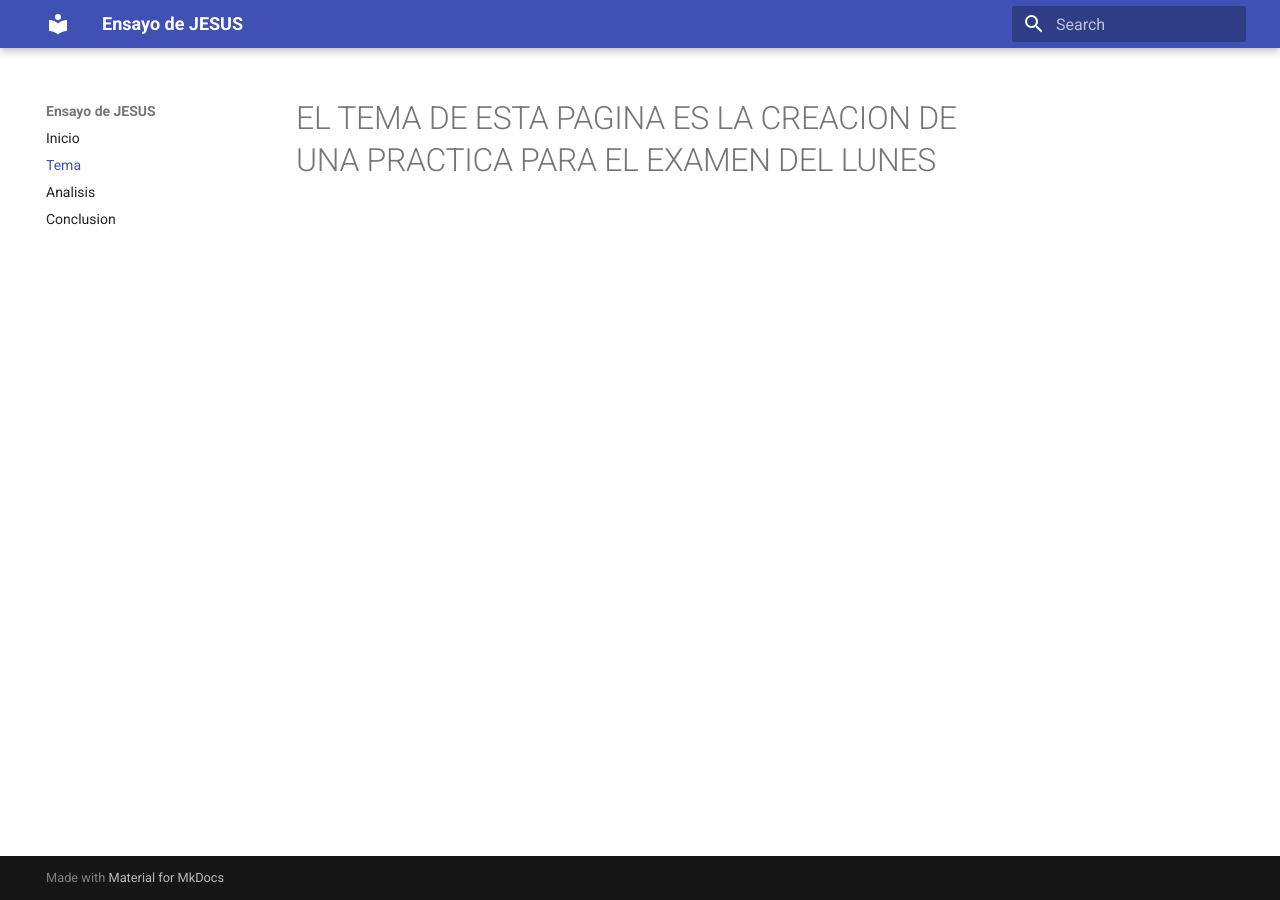
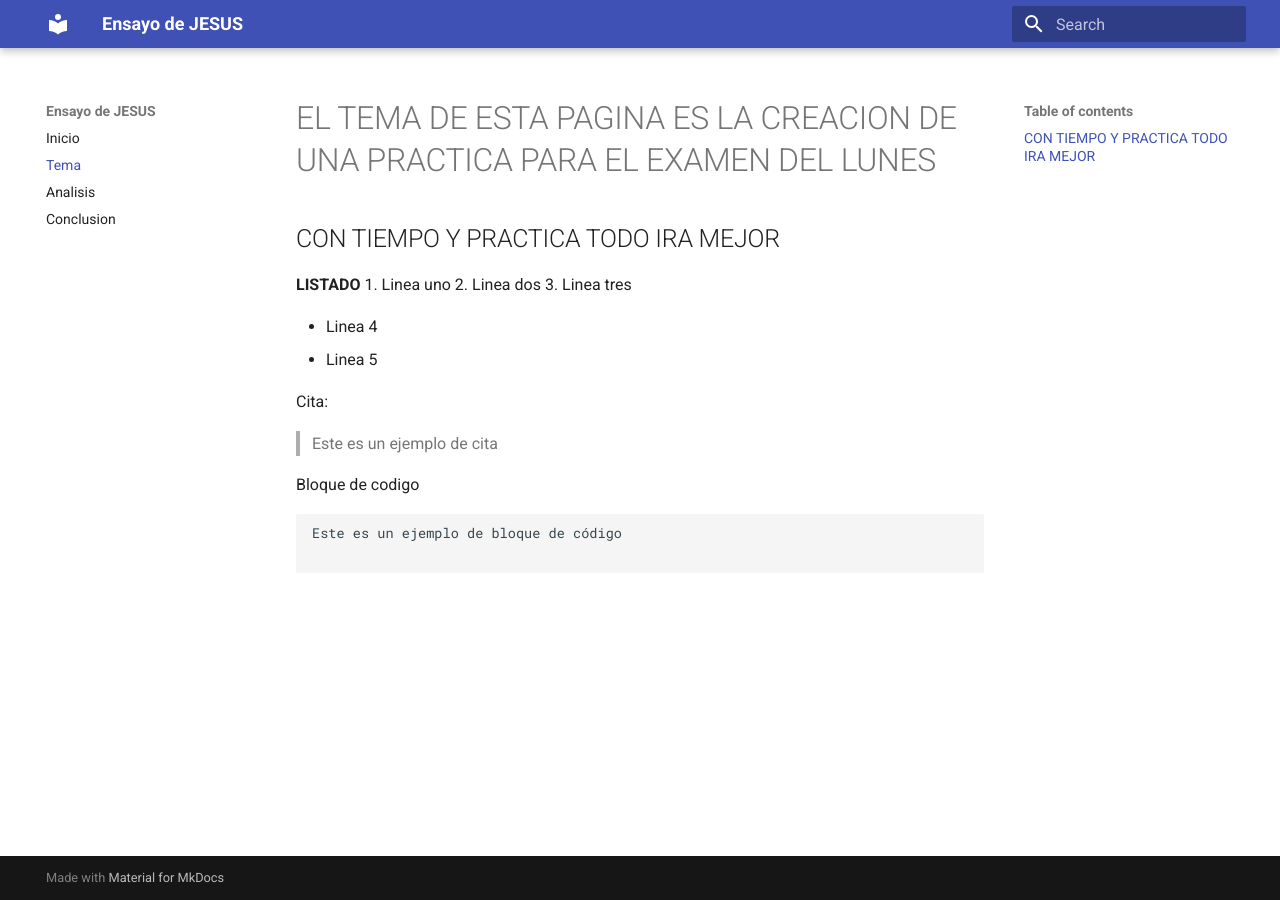
Before and after one commit to JesusKernel/ensayo, an MkDocs documentation site: the page built from docs/tema.md, in a window 1280 px wide. Built offline with MkDocs 1.6.1 and Material for MkDocs 9.7.7, drawn with Linux system fonts in a browser that asks for light colours.

Commit message:
Actualizado el archivo tema.md

````diff
--- a/docs/tema.md
+++ b/docs/tema.md
@@ -1 +1,21 @@
 # EL TEMA DE ESTA PAGINA ES LA CREACION DE UNA PRACTICA PARA EL EXAMEN DEL LUNES
+
+## CON TIEMPO Y PRACTICA TODO IRA MEJOR
+
+**LISTADO**
+ 1. Linea uno
+ 2. Linea dos
+ 3. Linea tres
+
+ - Linea 4
+ - Linea 5
+
+Cita:
+> Este es un ejemplo de cita
+
+Bloque de codigo
+
+```
+Este es un ejemplo de bloque de código
+
+```
````
